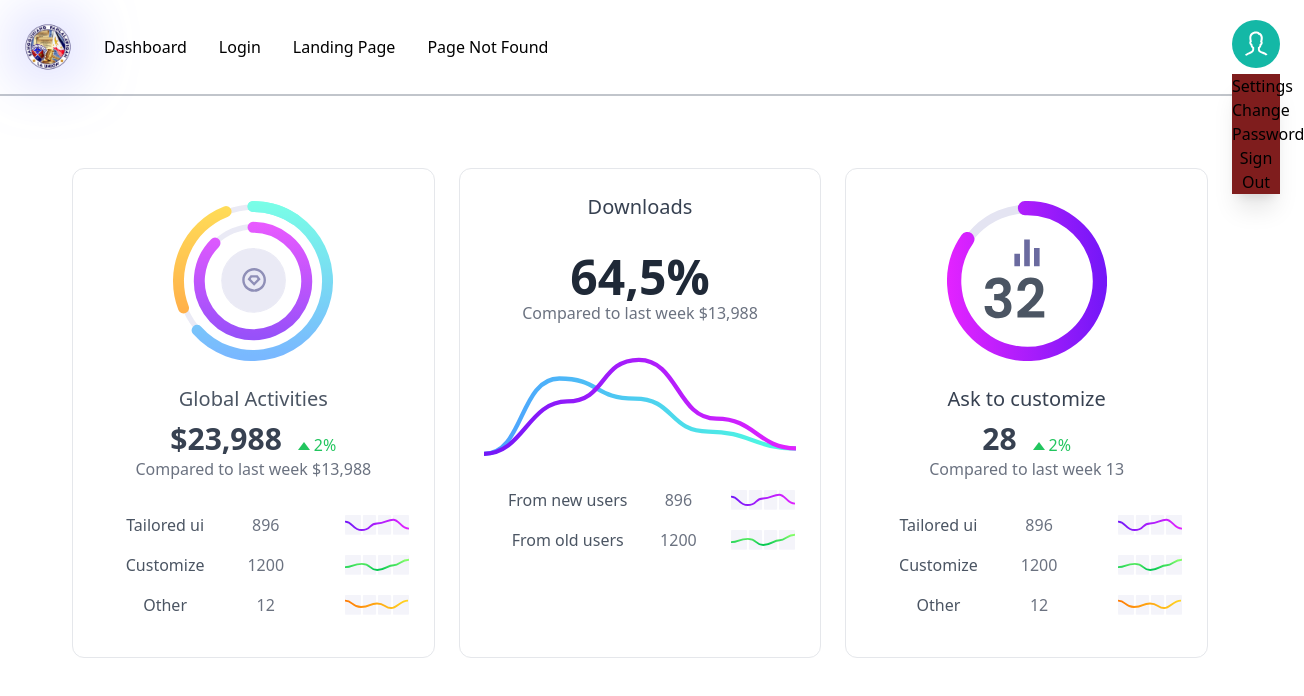
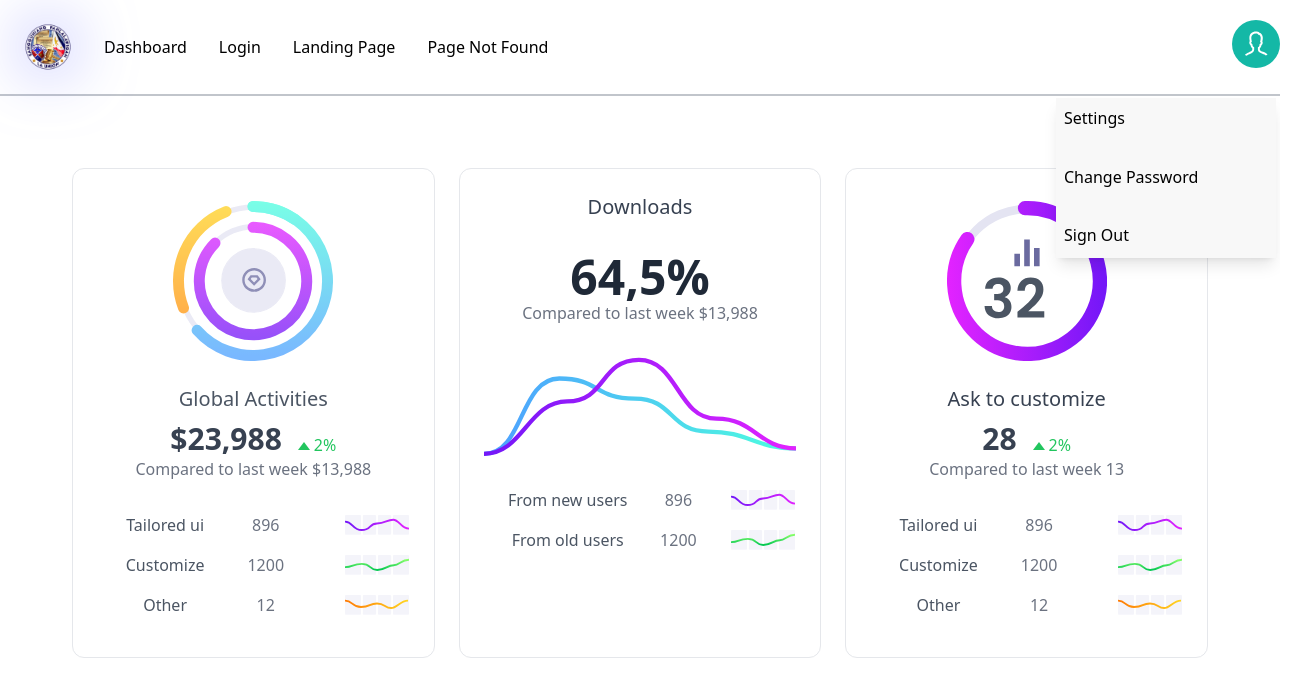
Before and after one commit to xandregarcia/vite-project, a React (Vite) app: page /Dashboard in a window 1280 px wide. Both pictures are taken after a click on the button 1256 px from the left and 44 px from the top of the page. Shown: the top 696 px of the page, 1304 px wide, since content can reach past the window. Built offline with nearby package versions, Linux system fonts and the light colour scheme.

Commit message:
custom screen added

```diff
--- a/src/components/Navbar/settings.jsx
+++ b/src/components/Navbar/settings.jsx
@@ -36,10 +36,13 @@ const Settings = () => {
         </button>
 
         <div className={`dropdown-menu ${open ? "active" : "inactive"}`}>
-          <ul className="block inset-x-0 top-0 absolute shadow-xl bg-red-900 container space-between">
+          <ul className="dropdown-items grid grid-cols-1 gap-4 overflow-auto shadow-lg">
             {items.map((x) => {
               return (
-                <li key={x.id} className="hover:bg-blue-400 hover:text-white">
+                <li
+                  key={x.id}
+                  className="flex flex-row items-start rounded-lg bg-transparent p-2 dark-mode:hover:bg-gray-600 dark-mode:focus:bg-gray-600 dark-mode:focus:text-white dark-mode:hover:text-white dark-mode:text-gray-200 hover:text-gray-900 focus:text-gray-900 hover:bg-gray-200 focus:bg-gray-200 focus:outline-none focus:shadow-outline"
+                >
                   <Link>{x.name}</Link>
                 </li>
               );
--- a/src/components/Navbar/style.css
+++ b/src/components/Navbar/style.css
@@ -8,5 +8,21 @@
   opacity: 0;
   visibility: hidden;
   transform: translateY(-20);
-  transition: 3.5ease;
+  transition: 3.5 ease;
 }
+.dropdown-items {
+  background-color: rgb(248, 248, 248);
+  overflow: hidden;
+  position: absolute;
+  top: 0px;
+  width: 220px;
+  z-index: 991;
+  height: 0px;
+  margin-top: 24px;
+  right: 0px;
+  margin-right: 4px;
+  min-height: 160px;
+  max-height: calc(-81px + 100dvh);
+  max-width: calc(-8px + 100vw);
+  /* visibility: hidden; */
+}
--- a/src/components/Wrapper/index.jsx
+++ b/src/components/Wrapper/index.jsx
@@ -2,7 +2,7 @@
 export const Wrapper = ({ children }) => {
   return (
     <>
-      <div className="bg-gray-50 bg-opacity-0 min-h-screen">
+      <div className="bg-gray-50 bg-opacity-0 min-h-screen ">
         <div className="container mx-auto p-4 md:p-8 lg:p-12 my-auto">
           {children}
         </div>
--- a/tailwind.config.js
+++ b/tailwind.config.js
@@ -2,7 +2,24 @@
 export default {
   content: ["./index.html", "./src/**/*.{js,ts,jsx,tsx}"],
   theme: {
-    extend: {},
+    extend: {
+      screen: {
+        'sm': '640px',
+        // => @media (min-width: 640px) { ... }
+
+        'md': '768px',
+        // => @media (min-width: 768px) { ... }
+
+        'lg': '1024px',
+        // => @media (min-width: 1024px) { ... }
+
+        'xl': '1280px',
+        // => @media (min-width: 1280px) { ... }
+
+        '2xl': '1536px',
+        // => @media (min-width: 1536px) { ... }
+      },
+    },
   },
   plugins: [],
 };
```
